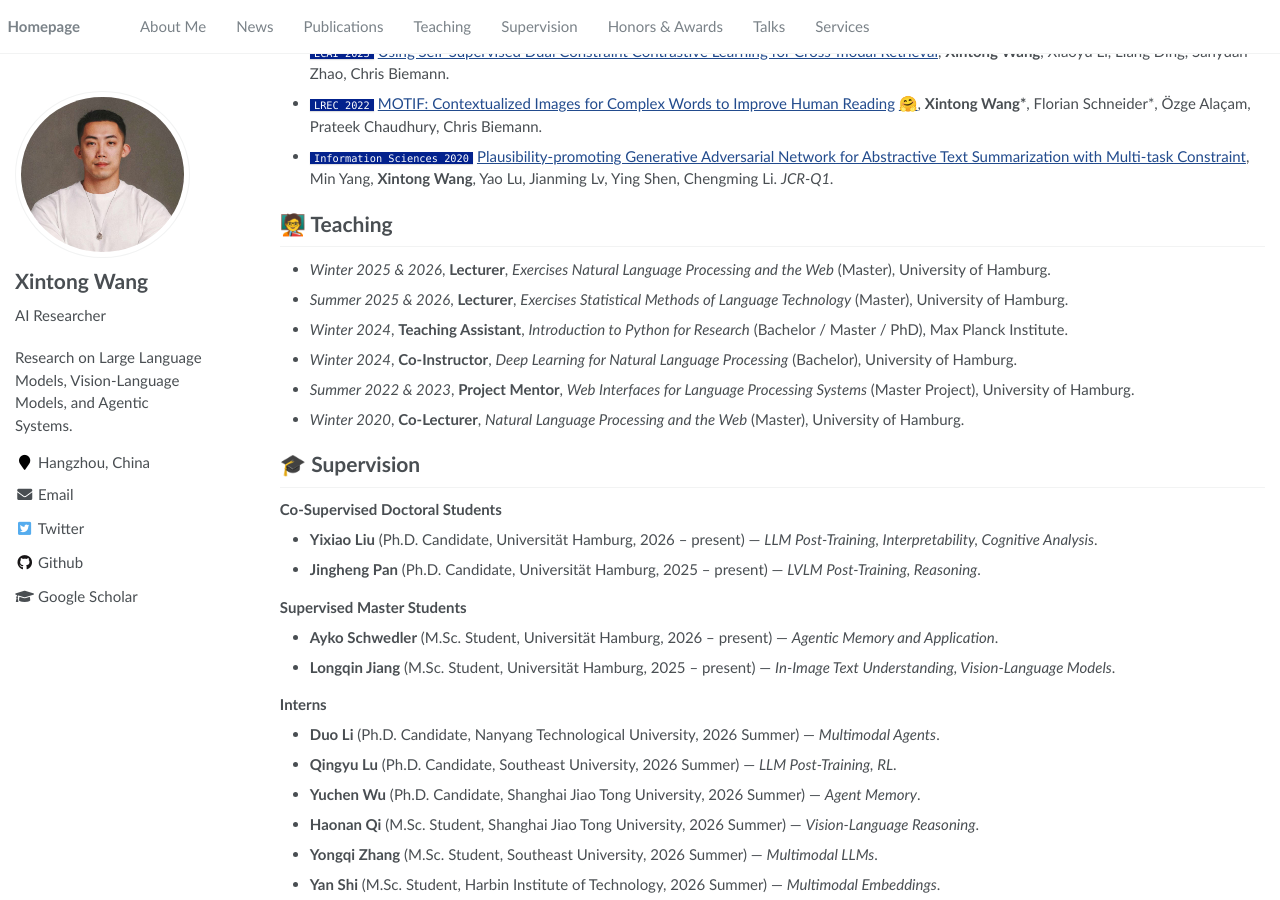
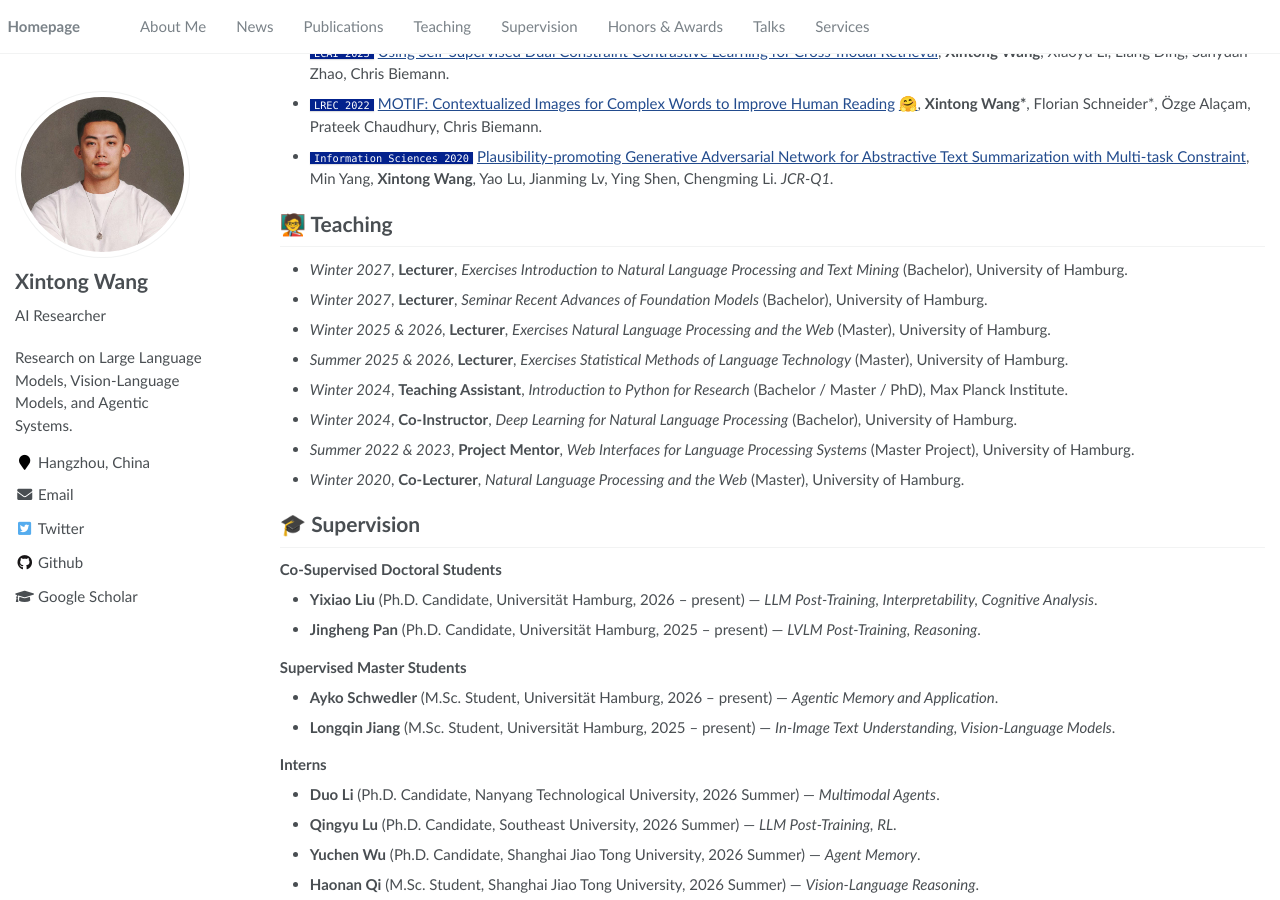
Before and after one commit to Ethanscuter/ethanscuter.github.io, a Jekyll site: the page built from _pages/about.md, in a window 1280 px wide and 900 px high, scrolled down 3232 px. Built offline with Jekyll 4.4.1, drawn with Linux system fonts in a browser that asks for light colours; some of the changed lines change nothing that is shown; some of the changed text lies outside the part shown.

Commit message:
Add two Winter 2027 undergraduate courses; simplify intro role title

```diff
--- a/_pages/about.md
+++ b/_pages/about.md
@@ -18,9 +18,9 @@ redirect_from:
 <span class='anchor' id='about-me'></span>
 
 {% if site.show_industry %}
-I am currently a **Senior Agentic AI Applied Scientist** at the CBU Technology Department of [Taobao & Tmall Group (Alibaba)](https://www.alibabagroup.com/) in Hangzhou, China, where I serve as **Tech Lead of the Multimodal Team**, driving trillion-parameter–scale RL models and architecting a multimodal agent collaboration framework for coordinated perception, reasoning, and action. In parallel, I am a **Habilitation-track Researcher** and **Ph.D. Co-Supervisor** at the [Language Technology Group](https://www.inf.uni-hamburg.de/en/inst/ab/lt.html) and the [Hub of Computing & Data Science](https://www.hcds.uni-hamburg.de/), [University of Hamburg](https://www.uni-hamburg.de/en.html), working with Prof. [Chris Biemann](https://www.inf.uni-hamburg.de/en/inst/ab/lt/people/chris-biemann.html).
+I am currently a **Senior Agentic AI Applied Scientist** at the CBU Technology Department of [Taobao & Tmall Group (Alibaba)](https://www.alibabagroup.com/) in Hangzhou, China, where I serve as **Tech Lead of the Multimodal Team**, driving trillion-parameter–scale RL models and architecting a multimodal agent collaboration framework for coordinated perception, reasoning, and action. In parallel, I am a **Researcher** and **Ph.D. Co-Supervisor** at the [Language Technology Group](https://www.inf.uni-hamburg.de/en/inst/ab/lt.html) and the [Hub of Computing & Data Science](https://www.hcds.uni-hamburg.de/), [University of Hamburg](https://www.uni-hamburg.de/en.html), working with Prof. [Chris Biemann](https://www.inf.uni-hamburg.de/en/inst/ab/lt/people/chris-biemann.html).
 {% else %}
-I am currently a **Habilitation-track Researcher** and **Ph.D. Co-Supervisor** at the [Language Technology Group](https://www.inf.uni-hamburg.de/en/inst/ab/lt.html) and the [Hub of Computing & Data Science](https://www.hcds.uni-hamburg.de/), [University of Hamburg](https://www.uni-hamburg.de/en.html), working with Prof. [Chris Biemann](https://www.inf.uni-hamburg.de/en/inst/ab/lt/people/chris-biemann.html).
+I am currently a **Researcher** and **Ph.D. Co-Supervisor** at the [Language Technology Group](https://www.inf.uni-hamburg.de/en/inst/ab/lt.html) and the [Hub of Computing & Data Science](https://www.hcds.uni-hamburg.de/), [University of Hamburg](https://www.uni-hamburg.de/en.html), working with Prof. [Chris Biemann](https://www.inf.uni-hamburg.de/en/inst/ab/lt/people/chris-biemann.html).
 {% endif %}
 
 🎓 **Ph.D. Openings:** I am looking for motivated Ph.D. students at the University of Hamburg to work on large language models, vision-language models, and agentic systems. Feel free to reach out with your CV, and we can discuss possible funding options.
@@ -132,6 +132,8 @@ My research focuses on **large language models and agentic systems**, with an em
 
 
 # 🧑‍🏫 Teaching
+- *Winter 2027*, **Lecturer**, *Exercises Introduction to Natural Language Processing and Text Mining* (Bachelor), University of Hamburg.
+- *Winter 2027*, **Lecturer**, *Seminar Recent Advances of Foundation Models* (Bachelor), University of Hamburg.
 - *Winter 2025 & 2026*, **Lecturer**, *Exercises Natural Language Processing and the Web* (Master), University of Hamburg.
 - *Summer 2025 & 2026*, **Lecturer**, *Exercises Statistical Methods of Language Technology* (Master), University of Hamburg.
 - *Winter 2024*, **Teaching Assistant**, *Introduction to Python for Research* (Bachelor / Master / PhD), Max Planck Institute.
```
